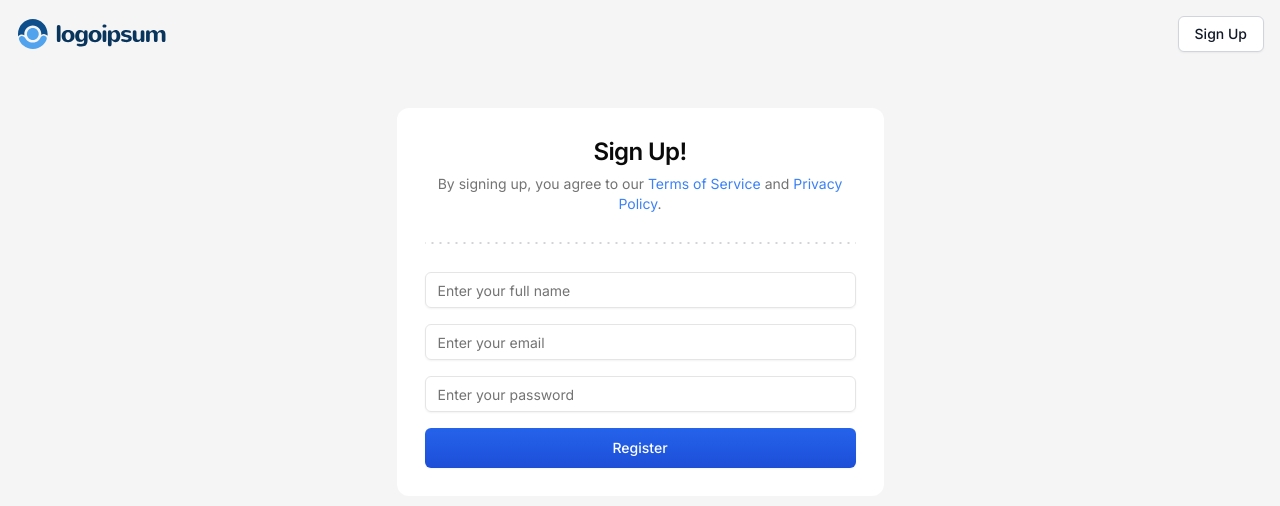
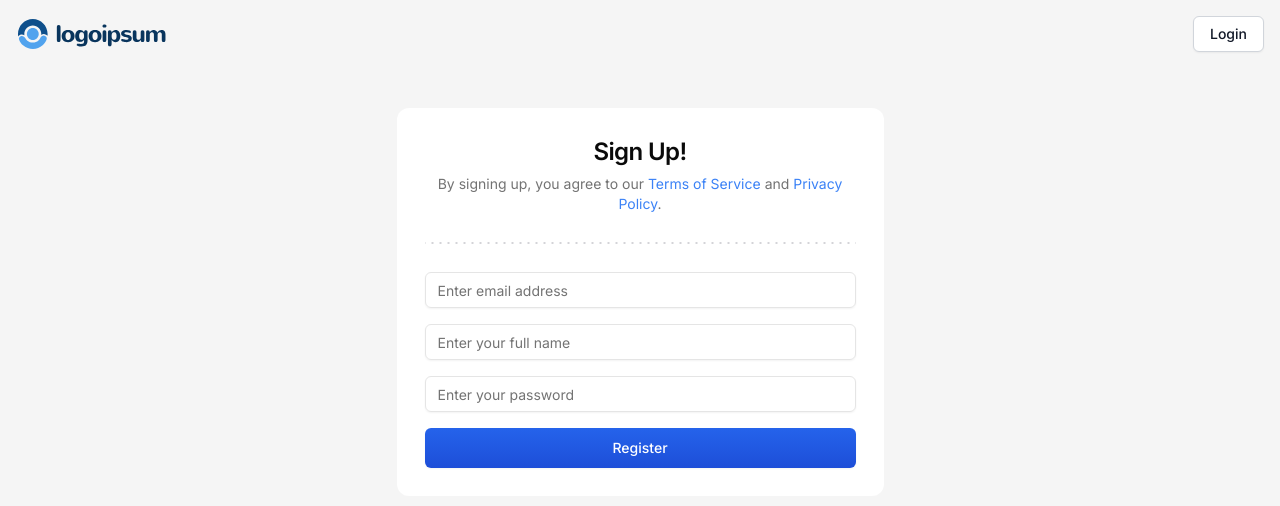
Before and after one commit to r3dhorse/task-management, a Next.js app: page /sign-up in a window 1280 px wide. Shown: the top 506 px of the page. Built offline with nearby package versions, Linux system fonts and the light colour scheme.

Commit message:
FEAT: Creating auth screens

```diff
--- a/src/app/(auth)/layout.tsx
+++ b/src/app/(auth)/layout.tsx
@@ -1,17 +1,29 @@
+"use client";
+
 import { Button } from "@/components/ui/button";
 import Image from "next/image";
+import { usePathname } from "next/navigation";
+import Link from "next/link";
+import { use } from "react";
 
 interface AuthLayoutProps {
   children: React.ReactNode;
 }
 
 const AuthLayout = ({ children }: AuthLayoutProps) => {
+  const pathname = usePathname();
+  const isSignInPage = pathname === "/sign-in";
+
   return (
     <main className="bg-neutral-100 min-h-screen">
       <div className="mx-auto max-w-screen-2xl p-4">
         <nav className="flex justify-between items-center">
           <Image src="/logo.svg" height={56} width={152} alt="Logo" />
-          <Button variant="secondary">Sign Up</Button>
+          <Button asChild variant="secondary">
+            <Link href={isSignInPage ? "/sign-up" : "/sign-in"}>
+              {isSignInPage ? "Sign Up" : "Login"}
+            </Link>
+          </Button>
         </nav>
         <div className="flex flex-col items-center justify-center pt-4 md:pt-14">
           {children}
--- a/src/features/auth/components/sign-in-card.tsx
+++ b/src/features/auth/components/sign-in-card.tsx
@@ -4,8 +4,8 @@ import { Button } from "@/components/ui/button";
 import { Card, CardContent, CardHeader, CardTitle } from "@/components/ui/card";
 import { Input } from "@/components/ui/input";
 import { useForm } from "react-hook-form";
+import { zodResolver } from "@hookform/resolvers/zod";
 import { z } from "zod";
-import { zodResolver } from "@hookform/resolvers/zod";
 import {
   Form,
   FormControl,
@@ -59,7 +59,6 @@ export const SignInCard = () => {
                 </FormItem>
               )}
             />
-
             <FormField
               name="password"
               control={form.control}
--- a/src/features/auth/components/sign-up-card.tsx
+++ b/src/features/auth/components/sign-up-card.tsx
@@ -1,6 +1,15 @@
-import { FcGoogle } from "react-icons/fc";
+import { z } from "zod";
 import { DottedSeparator } from "@/components/dotted-separator";
 import { Button } from "@/components/ui/button";
+import { useForm } from "react-hook-form";
+import { zodResolver } from "@hookform/resolvers/zod";
+import {
+  Form,
+  FormControl,
+  FormField,
+  FormItem,
+  FormMessage,
+} from "@/components/ui/form";
 import {
   Card,
   CardContent,
@@ -10,7 +19,26 @@ import {
 } from "@/components/ui/card";
 import { Input } from "@/components/ui/input";
 
+const formSchema = z.object({
+  name: z.string().trim().min(1, "Required"),
+  email: z.string().email(),
+  password: z.string().min(8, "Minimum of 8 characters required"),
+});
+
 export const SignUpCard = () => {
+  const form = useForm<z.infer<typeof formSchema>>({
+    resolver: zodResolver(formSchema),
+    defaultValues: {
+      email: "",
+      name: "",
+      password: "",
+    },
+  });
+
+  const onSubmit = (data: z.infer<typeof formSchema>) => {
+    console.log({ data });
+  };
+
   return (
     <Card className="w-full h-full md:w-[487px] border-none shadow-none">
       <CardHeader className="flex items-center justify-center text-center p-7">
@@ -31,43 +59,66 @@ export const SignUpCard = () => {
         <DottedSeparator />
       </div>
       <CardContent className="p-7">
-        <form className="space-y-4">
+        <Form {...form}>
+          <form onSubmit={form.handleSubmit(onSubmit)} className="space-y-4">
+            <FormField
+              name="email"
+              control={form.control}
+              render={({ field }) => (
+                <FormItem>
+                  <FormControl>
                     <Input
-            required
-            type="text"
-            value={""}
-            placeholder="Enter your full name"
-            onChange={() => {}}
-            disabled={false}
-            min={8}
-            max={256}
+                      {...field}
+                      type="email"
+                      placeholder="Enter email address"
+                    />
+                  </FormControl>
+                  <FormMessage />
+                </FormItem>
+              )}
             />
 
+            <FormField
+              name="name"
+              control={form.control}
+              render={({ field }) => (
+                <FormItem>
+                  <FormControl>
                     <Input
-            required
-            type="email"
-            value={""}
-            placeholder="Enter your email"
-            onChange={() => {}}
-            disabled={false}
+                      {...field}
+                      type="text"
+                      placeholder="Enter your full name"
+                    />
+                  </FormControl>
+                  <FormMessage />
+                </FormItem>
+              )}
             />
 
+            <FormField
+              name="password"
+              control={form.control}
+              render={({ field }) => (
+                <FormItem>
+                  <FormControl>
                     <Input
-            required
+                      {...field}
                       type="password"
-            value={""}
                       placeholder="Enter your password"
-            onChange={() => {}}
-            disabled={false}
-            min={8}
-            max={256}
                     />
+                  </FormControl>
+                  <FormMessage />
+                </FormItem>
+              )}
+            />
+
             <div className="w-full">
               <Button disabled={false} size="lg" className="w-full">
                 Register
               </Button>
             </div>
           </form>
+        </Form>
       </CardContent>
     </Card>
   );
```
Lines whose indentation alone changed are shown as unchanged.
